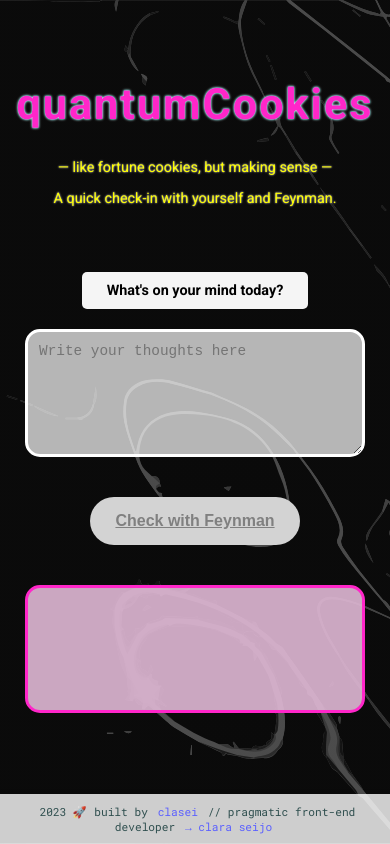
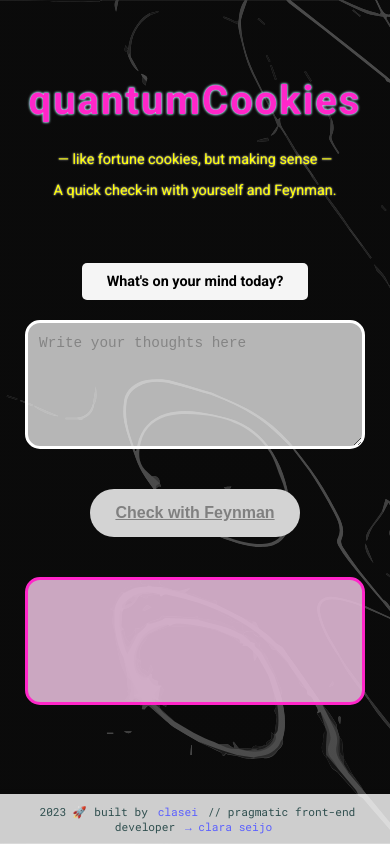
Before and after one commit to clasei/quantum-cookies, an Angular app: page / in a window 390 px wide. Built offline with nearby package versions, Linux system fonts and the light colour scheme.

Commit message:
mobile style improved before 2nd button

```diff
--- a/src/app/components/header/header.component.scss
+++ b/src/app/components/header/header.component.scss
@@ -19,7 +19,7 @@ header {
 
     @media only screen and (max-width: 600px) {
       h1 {
-          font-size: 2.7em;
+          font-size: 2.5em;
           padding-top: 50px;
       }
       h3 {
--- a/src/app/components/user-input/user-input.component.scss
+++ b/src/app/components/user-input/user-input.component.scss
@@ -21,6 +21,11 @@ textarea {
     resize: vertical;
     background-color: rgba($color: #ffffff, $alpha: 0.7);
 }
+
+::placeholder {
+    color: grey;
+    opacity: 0.9;
+  }
 
 .error-msg {
     color: yellow;
```
